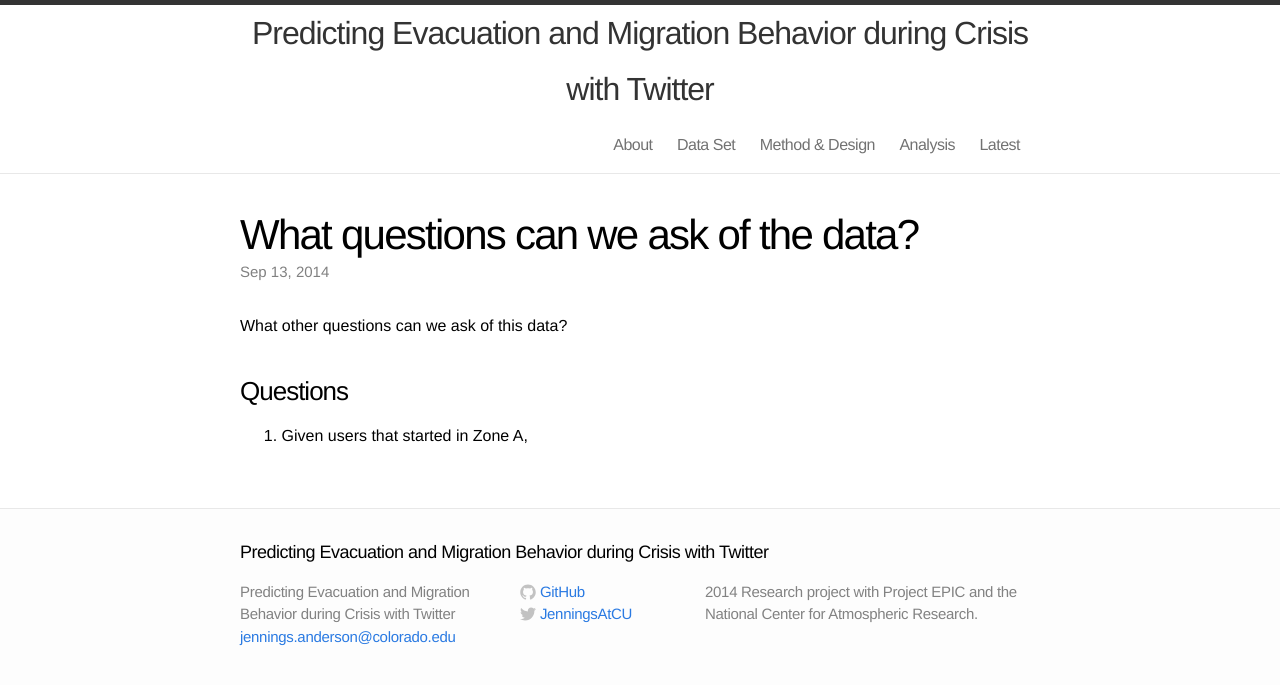
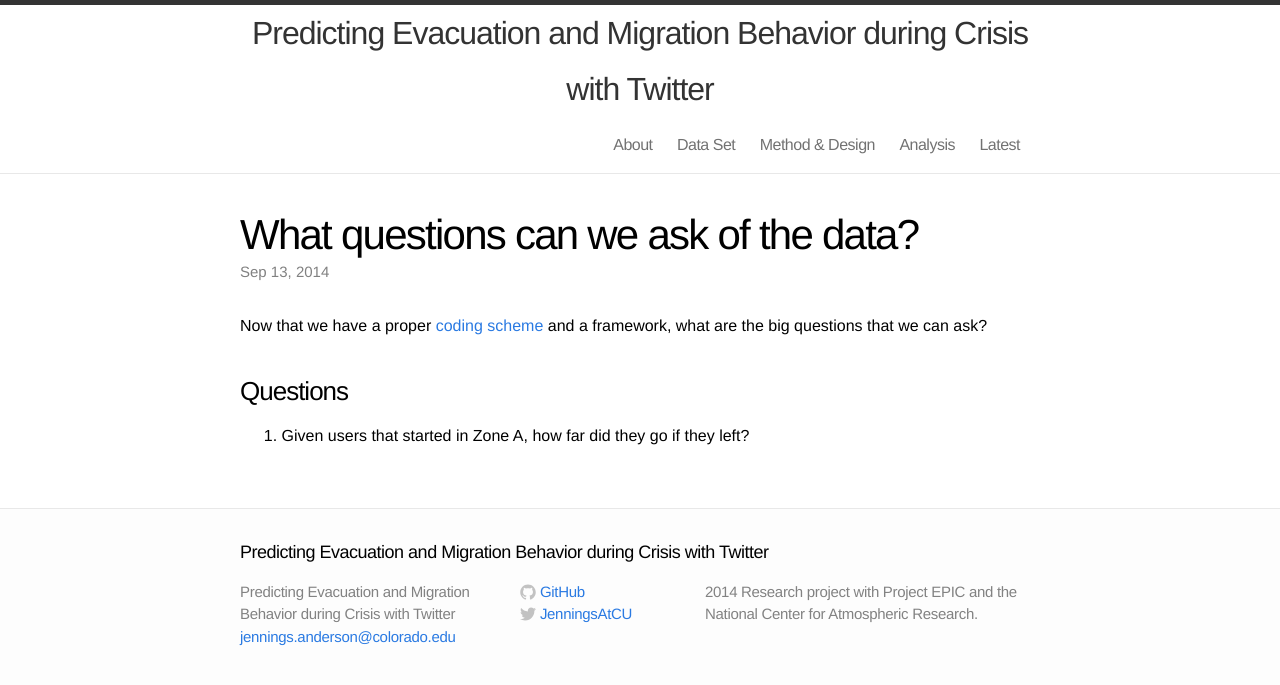
Before and after one commit to jenningsanderson/Twitter-Evacuation-Patterns, a Jekyll site: the page built from _posts/2014-09-13-Questions-to_Ask.md, in a window 1280 px wide. Shown: the top 685 px of the page. Built offline with Jekyll 4.4.1, drawn with Linux system fonts in a browser that asks for light colours.

Commit message:
updating this again

```diff
--- a/_posts/2014-09-13-Questions-to_Ask.md
+++ b/_posts/2014-09-13-Questions-to_Ask.md
@@ -4,8 +4,8 @@ title:  "What questions can we ask of the data?"
 date:   2014-09-13 5:00:00
 ---
 
-What other questions can we ask of this data?
+Now that we have a proper [coding scheme](../coding) and a framework, what are the big questions that we can ask?
 
 ###Questions
 
-1. Given users that started in Zone A,
+1. Given users that started in Zone A, how far did they go if they left?
```
